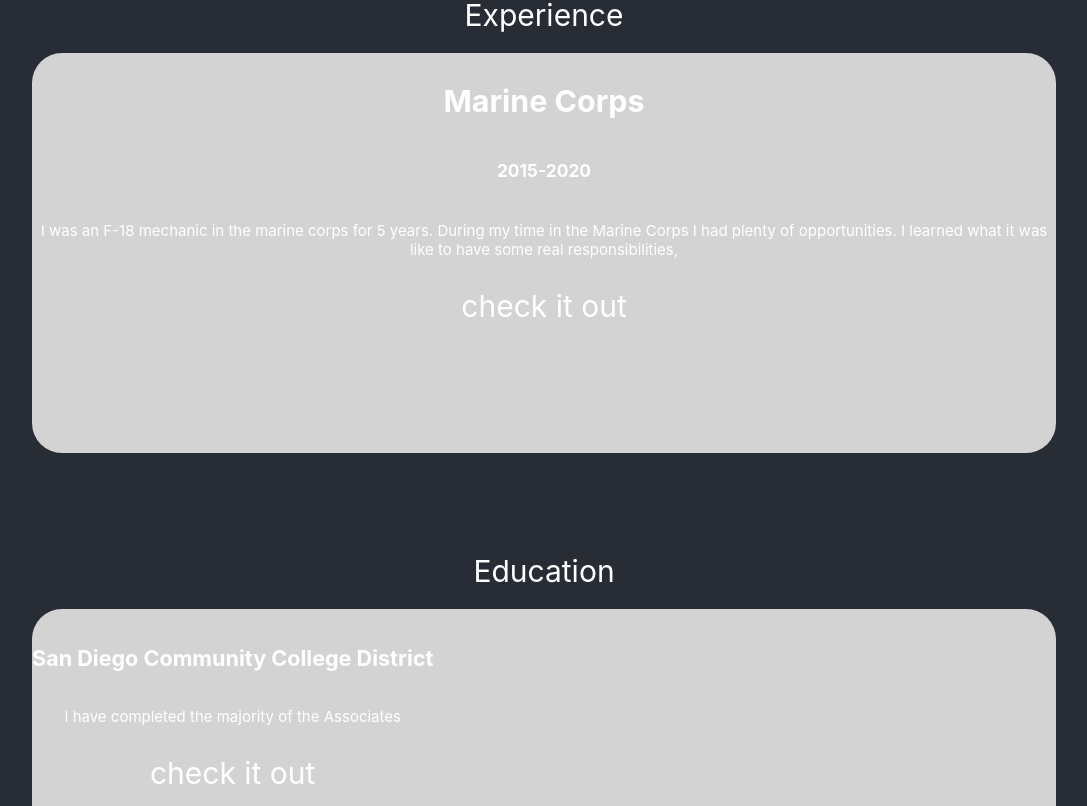
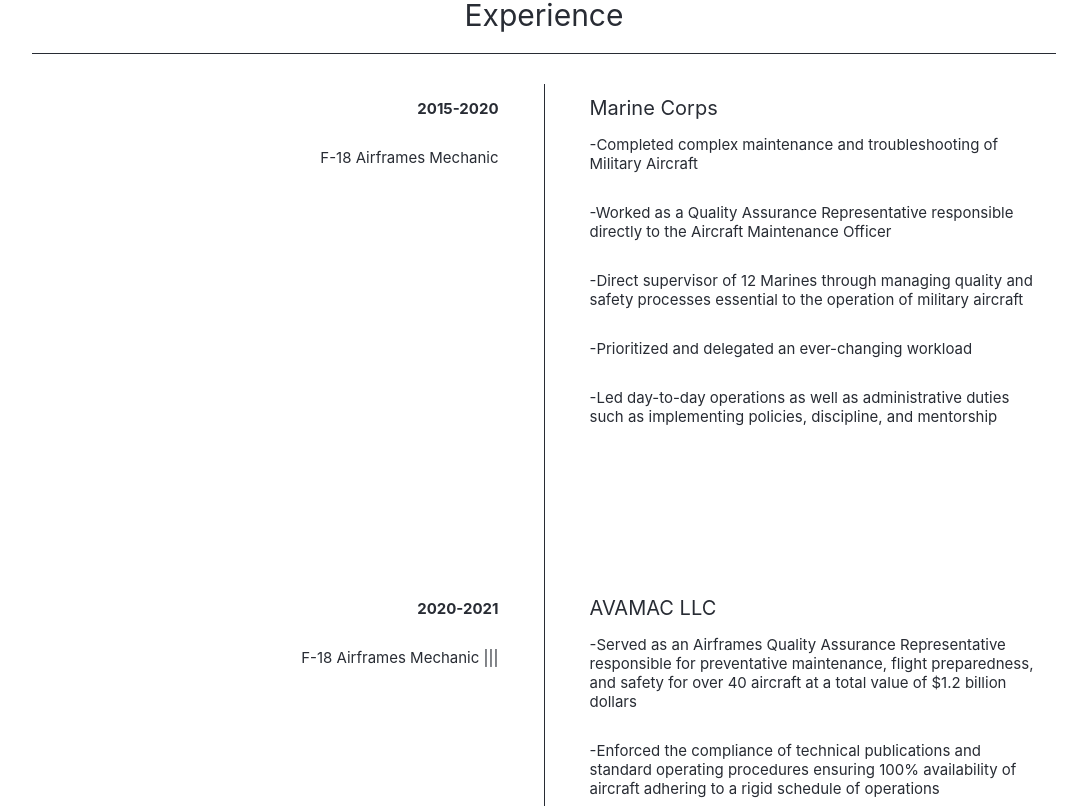
Before and after one commit to joshconstine/josh-website, a React (Create React App) app: page / in a window 1280 px wide. Shown: the part 2054-2860 px from the top of the page, without its empty margins (96-1183 px from the left). Built offline with nearby package versions, Linux system fonts and the light colour scheme.

Commit message:
stopping point

```diff
--- a/src/App.css
+++ b/src/App.css
@@ -108,7 +108,34 @@
   width: 1px;
   border: 1px;
   background-color: white;
+  margin-left: 45px;
+  margin-right: 45px;
+}
+.horizontalLine {
+  width: 80%;
+  height: 1px;
+  border: 1px;
+  background-color: #282c34;
+  margin-bottom: 30px;
 }
 .spaceAbove {
   padding-top: 60px;
 }
+.sideByside {
+  display: flex;
+  flex-direction: column;
+  width: 35%;
+  align-items: flex-end;
+}
+.sideBysideR {
+  display: flex;
+  flex-direction: column;
+  width: 35%;
+  align-items: flex-start;
+}
+.bold {
+  font-weight: bold;
+}
+.alignL {
+  text-align: left;
+}
--- a/src/App.js
+++ b/src/App.js
@@ -16,9 +16,7 @@
         </Box>
 
         <About />
-        <a id="experience" className="sections">
-          Experience
-        </a>
+
         <Experience />
         <a id="education" className="sections">
           Education
--- a/src/Experience.js
+++ b/src/Experience.js
@@ -1,17 +1,79 @@
 import "./App.css";
-import { Box } from "@mui/material";
+import { Box, Typography } from "@mui/material";
+import { display, fontWeight } from "@mui/system";
 
 function Experience() {
   return (
-    <Box className="projectContainer font">
-      <Box className="infoContainer">
-        <h3>Marine Corps</h3>
-        <h6>2015-2020</h6>
-        <p>
-          I was an F-18 mechanic in the marine corps for 5 years. During my time
-          in the Marine Corps I had plenty of opportunities. I learned what it was like to have some real responsibilities,
-        </p>
-        <a href="https://shouldacoulda.herokuapp.com/">check it out</a>
+    <Box className="infoContainer contain">
+      <a id="experience" className="sections">
+        Experience
+      </a>
+      <Box className="horizontalLine" />
+      <Box sx={{ display: "flex", width: "100%", justifyContent: "center" }}>
+        <Box className="sideByside">
+          <p className="bold">2015-2020</p>
+          <p>F-18 Airframes Mechanic</p>
+        </Box>
+        <Box
+          className="verticalLine"
+          sx={{ backgroundColor: "#282c34", height: 500 }}
+        />
+        <Box className="sideBysideR" sx={{ alignItems: "flex-start" }}>
+          <Typography variant="p" sx={{ fontSize: 20, paddingTop: 1.5 }}>
+            Marine Corps
+          </Typography>
+          <p className="alignL">
+            -Completed complex maintenance and troubleshooting of Military
+            Aircraft
+          </p>
+          <p className="alignL">
+            -Worked as a Quality Assurance Representative responsible directly
+            to the Aircraft Maintenance Officer
+          </p>
+          <p className="alignL">
+            -Direct supervisor of 12 Marines through managing quality and safety
+            processes essential to the operation of military aircraft
+          </p>
+          <p className="alignL">
+            -Prioritized and delegated an ever-changing workload
+          </p>
+          <p className="alignL">
+            -Led day-to-day operations as well as administrative duties such as
+            implementing policies, discipline, and mentorship
+          </p>
+        </Box>
+      </Box>
+      <Box
+        sx={{
+          display: "flex",
+          width: "100%",
+          justifyContent: "center",
+          marginBottom: 10,
+        }}
+      >
+        <Box className="sideByside">
+          <p className="bold">2020-2021</p>
+          <p>F-18 Airframes Mechanic |||</p>
+        </Box>
+        <Box
+          className="verticalLine"
+          sx={{ backgroundColor: "#282c34", height: 300 }}
+        />
+        <Box className="sideBysideR" sx={{ alignItems: "flex-start" }}>
+          <Typography variant="p" sx={{ fontSize: 20, paddingTop: 1.5 }}>
+            AVAMAC LLC
+          </Typography>
+          <p className="alignL">
+            -Served as an Airframes Quality Assurance Representative responsible
+            for preventative maintenance, flight preparedness, and safety for
+            over 40 aircraft at a total value of $1.2 billion dollars
+          </p>
+          <p className="alignL">
+            -Enforced the compliance of technical publications and standard
+            operating procedures ensuring 100% availability of aircraft adhering
+            to a rigid schedule of operations
+          </p>
+        </Box>
       </Box>
     </Box>
   );
--- a/src/index.css
+++ b/src/index.css
@@ -1,13 +1,22 @@
 body {
   margin: 0;
-  font-family: -apple-system, BlinkMacSystemFont, 'Segoe UI', 'Roboto', 'Oxygen',
-    'Ubuntu', 'Cantarell', 'Fira Sans', 'Droid Sans', 'Helvetica Neue',
+  font-family: -apple-system, BlinkMacSystemFont, "Segoe UI", "Roboto", "Oxygen",
+    "Ubuntu", "Cantarell", "Fira Sans", "Droid Sans", "Helvetica Neue",
     sans-serif;
   -webkit-font-smoothing: antialiased;
   -moz-osx-font-smoothing: grayscale;
 }
 
 code {
-  font-family: source-code-pro, Menlo, Monaco, Consolas, 'Courier New',
+  font-family: source-code-pro, Menlo, Monaco, Consolas, "Courier New",
     monospace;
 }
+.infoContainer {
+  display: flex;
+  flex-direction: column;
+  align-items: center;
+}
+.contain {
+  background-color: white;
+  color: #282c34;
+}
```
